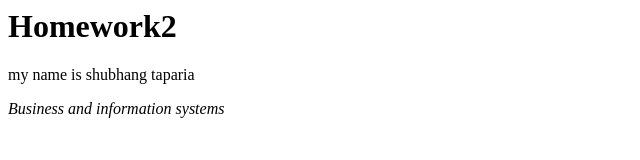
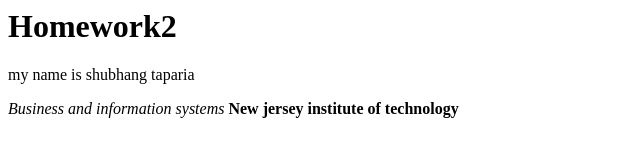
Before and after one commit to st632/homework2, a plain HTML site: page index.html in a window 1280 px wide. Shown: the whole page, without its empty margins (0-640 px from the left). Drawn offline with Linux system fonts and the light colour scheme.

Commit message:
fourth commit

```diff
--- a/index.html
+++ b/index.html
@@ -12,6 +12,7 @@ Homework2
 my name is shubhang taparia
 </p>
 <i> Business and information systems</i>
+<b> New jersey institute of technology </b>
 
 </body>
 </html>
```
